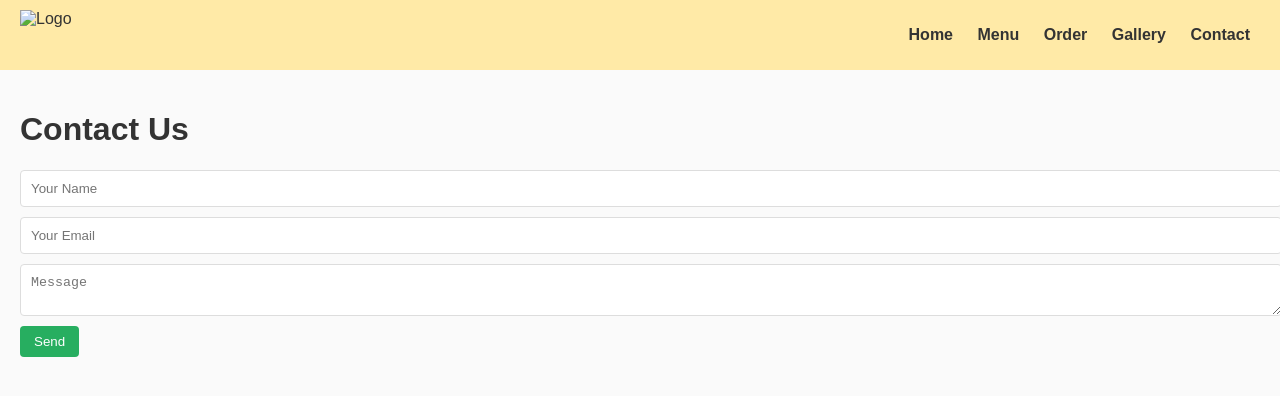
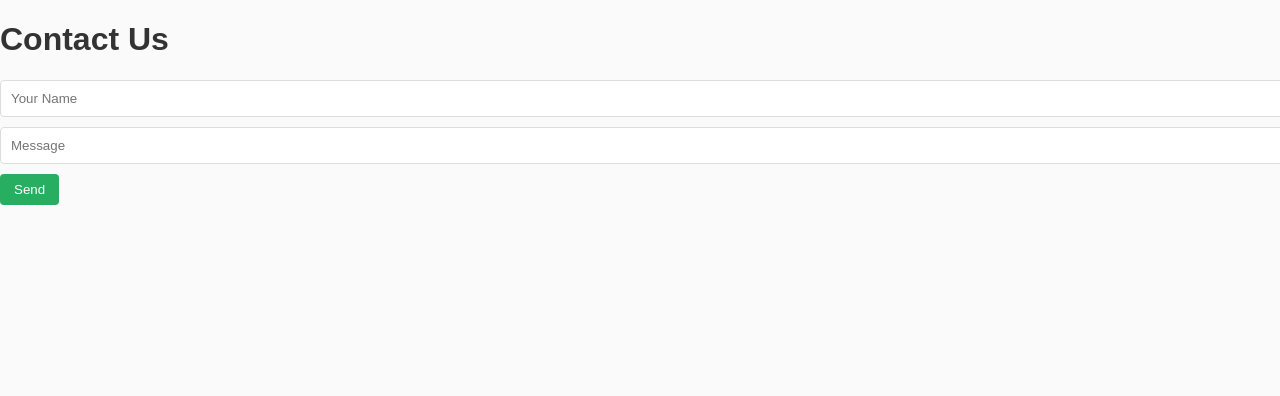
Before and after one commit to MHSons/Hotel, a plain HTML site: page contact.html in a window 1280 px wide. Shown: the top 396 px of the page. Drawn offline with Linux system fonts and the light colour scheme.

Commit message:
Update contact.html

```diff
--- a/contact.html
+++ b/contact.html
@@ -1,35 +1,15 @@
-<!doctype html>
+<!DOCTYPE html>
 <html lang="en">
 <head>
-  <meta charset="utf-8">
-  <meta name="viewport" content="width=device-width,initial-scale=1">
-  <title>Contact - Mellow Cheez</title>
+  <meta charset="UTF-8">
+  <title>Contact</title>
   <link rel="stylesheet" href="style.css">
 </head>
 <body>
-  <header>
-    <img src="assets/logo.png" alt="Logo" class="logo">
-    <nav>
-      <a href="index.html">Home</a>
-      <a href="menu.html">Menu</a>
-      <a href="order.html">Order</a>
-      <a href="gallery.html">Gallery</a>
-      <a href="contact.html">Contact</a>
-    </nav>
-  </header>
-
-  <main>
-    <h1>Contact Us</h1>
-    <form id="contactForm">
-      <input type="text" name="name" placeholder="Your Name" required>
-      <input type="email" name="email" placeholder="Your Email" required>
-      <textarea name="message" placeholder="Message" required></textarea>
-      <button type="submit">Send</button>
-    </form>
-    <div id="contactMsg"></div>
-  </main>
-
+  <h1>Contact Us</h1>
+  <input id="contactName" placeholder="Your Name">
+  <input id="contactMsg" placeholder="Message">
+  <button onclick="saveContact()">Send</button>
   <script src="script.js"></script>
-  <script>initContactPage();</script>
 </body>
 </html>
```
